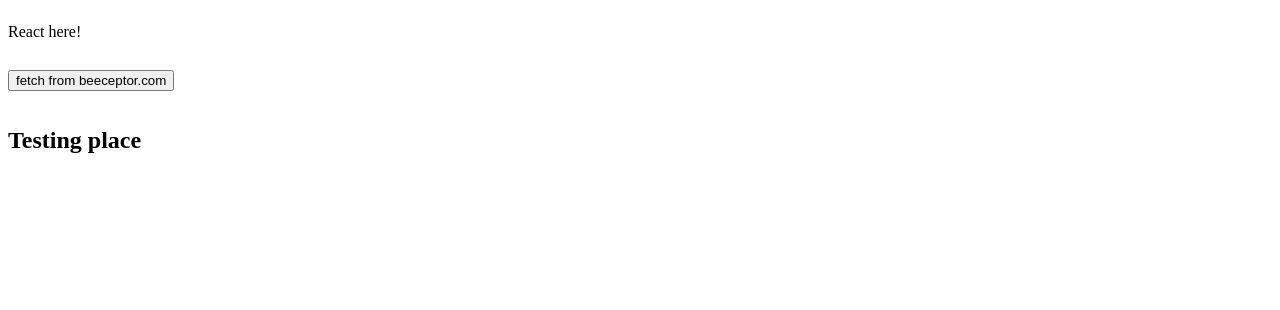
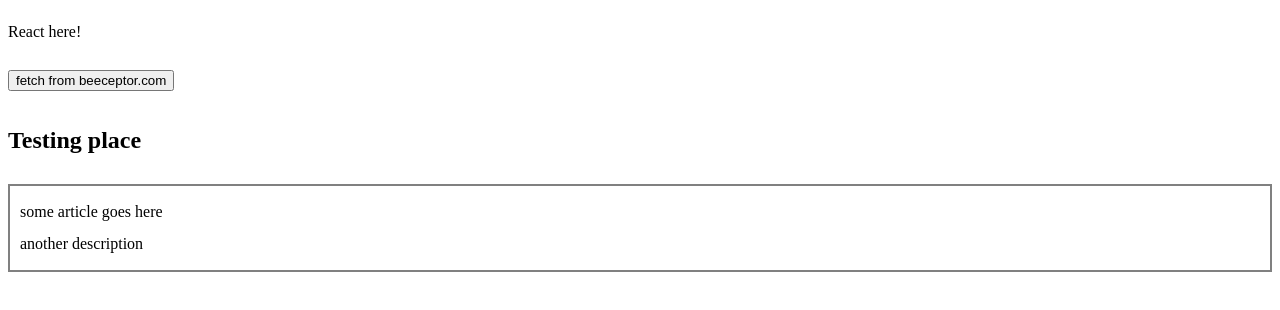
Before and after one commit to DyadicGit/React-with-webpack-4, a React app: page / in a window 1280 px wide. Shown: the top 310 px of the page. Built offline with nearby package versions, Linux system fonts and the light colour scheme.

Commit message:
update webpack to use hot reloading of css

```diff
--- a/package.json
+++ b/package.json
@@ -20,7 +20,7 @@
     "@babel/preset-react": "^7.0.0",
     "babel-eslint": "^10.0.1",
     "babel-loader": "^8.0.5",
-    "css-loader": "^0.28.11",
+    "css-loader": "^3.4.2",
     "eslint": "^5.12.0",
     "eslint-config-airbnb": "^17.1.0",
     "eslint-plugin-import": "^2.14.0",
@@ -29,8 +29,11 @@
     "html-loader": "^0.5.5",
     "html-webpack-plugin": "^3.0.7",
     "mini-css-extract-plugin": "^0.2.0",
+    "postcss-loader": "^3.0.0",
     "react": "latest",
     "react-dom": "latest",
+    "sass-loader": "^8.0.2",
+    "style-loader": "^1.1.3",
     "webpack": "^4.28.4",
     "webpack-cli": "^3.2.1",
     "webpack-dev-server": "^3.1.14"
--- a/src/App.js
+++ b/src/App.js
@@ -1,6 +1,6 @@
 import React from 'react';
 import FetchButton from './views/fetchButton';
-import TestPage from './views/test-page';
+import { TestPage } from './views/test-page';
 
 const App = () => (
   <main>
--- a/src/index.js
+++ b/src/index.js
@@ -1,6 +1,6 @@
 import ReactDOM from 'react-dom';
 import React from 'react';
 import App from './App';
-import style from './main.css';
+import './main.css';
 
 ReactDOM.render(<App />, document.getElementById('app'));
--- a/src/views/test-page.js
+++ b/src/views/test-page.js
@@ -1,13 +1,21 @@
 /** @jsx createElement */
 import { createElement } from 'react';
+import './test-styles.css';
 
+const template = (
+  <article className="description-box">
+    <aside>some article goes here</aside>
+    <aside>another description</aside>
+  </article>
+);
 const TestPage = () => {
+  console.log(template)
   return (
     <section>
       <h1>Testing place</h1>
-
+      {{...template}}
     </section>
   );
 };
 
-export default TestPage;
+export { TestPage }
--- /dev/null
+++ b/src/views/test-styles.css
@@ -0,0 +1,4 @@
+.description-box {
+    border: solid 2px grey;
+    padding: 10px;
+}
--- a/webpack.config.js
+++ b/webpack.config.js
@@ -1,5 +1,7 @@
 const HtmlWebPackPlugin = require('html-webpack-plugin');
 const MiniCssExtractPlugin = require('mini-css-extract-plugin');
+
+const devMode = process.env.NODE_ENV !== 'production'
 
 module.exports = {
   devtool: 'eval-source-map',
@@ -29,8 +31,17 @@ module.exports = {
       },
       {
         test: /\.css$/,
-        use: [MiniCssExtractPlugin.loader, 'css-loader'],
+        use: [devMode ? 'style-loader' : MiniCssExtractPlugin.loader, 'css-loader']
       },
+      {
+        test: /\.scss$/,
+        use: [
+          devMode ? 'style-loader' : MiniCssExtractPlugin.loader,
+          'css-loader',
+          'postcss-loader',
+          'sass-loader'
+        ]
+      }
     ],
   },
   plugins: [
```
Also changed, not shown: 1 other file (tests, documents, lock files or other folders).
